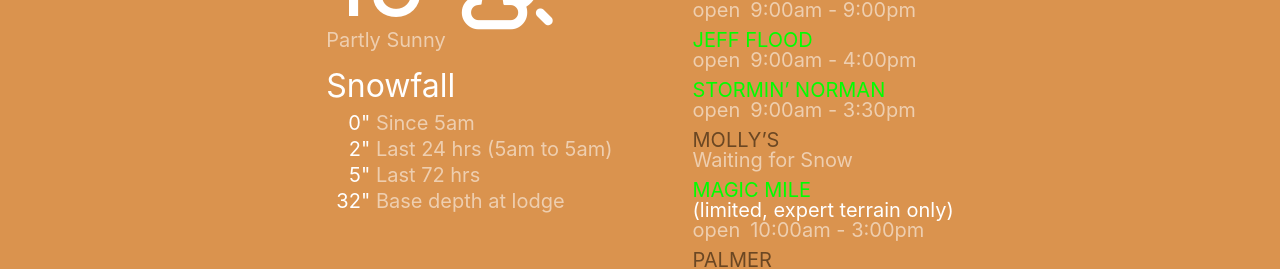
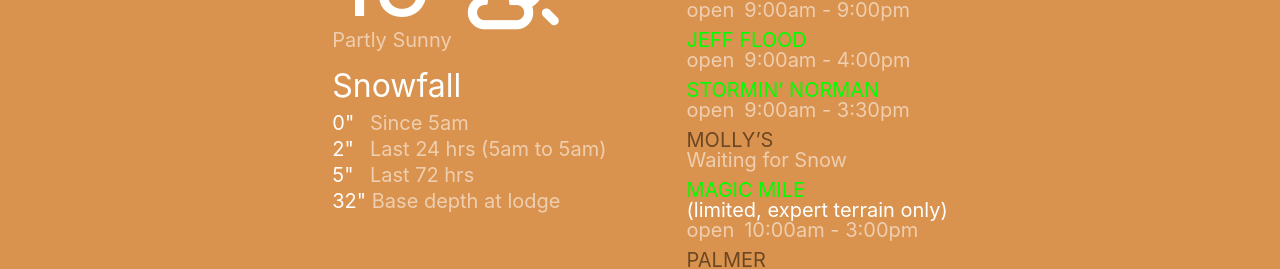
Before and after one commit to kyeotic/snow-tracker, a React (Create React App) app in the folder client/: page / in a window 1280 px wide. Shown: the part 222-491 px from the top of the page. Built offline with nearby package versions, Linux system fonts and the light colour scheme.

Commit message:
more spacing adjusts

```diff
--- a/client/src/snow/snow.css
+++ b/client/src/snow/snow.css
@@ -114,11 +114,11 @@
 /* Snowfall */
 .snowfall {
   grid-area: snowfall;
-  margin-bottom: 1rem;
+  /* margin-bottom: 1rem; */
 }
 
 .snowfalls {
-  line-height: 1.3rem;
+  line-height: 1.3em;
 }
 
 .snowfall-since {
@@ -126,9 +126,9 @@
 }
 
 .snowfall-depth {
-  min-width: 2.2rem;
+  min-width: 1.6rem;
   display: inline-block;
-  text-align: right;
+  text-align: left;
 }
 
 /* Lifts */
```
